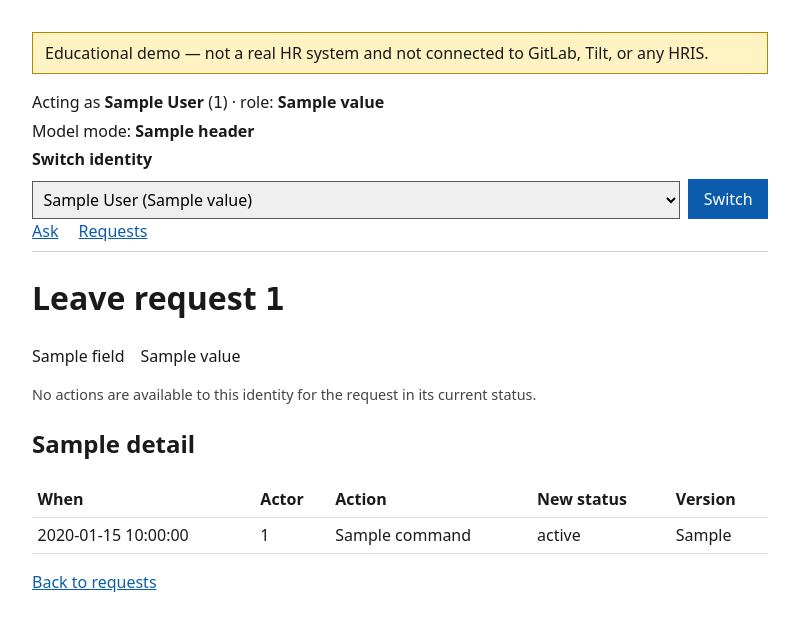
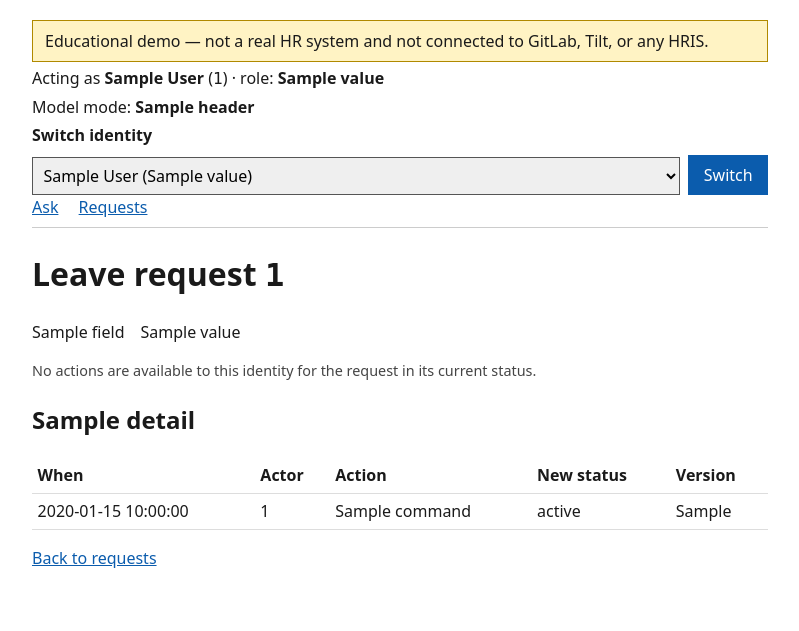
Before and after one commit to spqr-86/enterprise-employee-agent, a FastAPI app: template src/enterprise_employee_agent/web/templates/request.html in a window 1280 px wide. Shown: the top 631 px of the page, without its empty margins (240-1039 px from the left). Run offline with FastAPI, Linux system fonts and the light colour scheme; the template is opened without the code that fills it: most values are stand-ins (such as "Sample title", 1, 10 or a date in 2020); some libraries are stand-ins or nearby versions.

Commit message:
fix(a11y): resolve accessibility checklist findings for demo UI
Address Issue #14 Step 4 findings (Playwright + axe run at 360 px, JS on/off):

- Make scrollable table regions keyboard reachable (role=region,
  tabindex=0, aria-labelledby); axe scrollable-region-focusable
- Wrap long code identifiers on narrow viewports (overflow-wrap: anywhere)
- Move demo banner inside the header landmark; axe region

Co-Authored-By: Claude Opus 5.5 <noreply@anthropic.com>

```diff
--- a/src/enterprise_employee_agent/web/static/demo.css
+++ b/src/enterprise_employee_agent/web/static/demo.css
@@ -133,6 +133,10 @@ button:disabled {
   padding: 0.5rem;
 }
 
+code {
+  overflow-wrap: anywhere;
+}
+
 pre {
   white-space: pre-wrap;
   word-break: break-word;
--- a/src/enterprise_employee_agent/web/templates/base.html
+++ b/src/enterprise_employee_agent/web/templates/base.html
@@ -8,8 +8,8 @@
 </head>
 <body>
   <a class="skip" href="#main">Skip to content</a>
-  <p class="banner" role="note">Educational demo — not a real HR system and not connected to GitLab, Tilt, or any HRIS.</p>
   <header>
+    <p class="banner" role="note">Educational demo — not a real HR system and not connected to GitLab, Tilt, or any HRIS.</p>
     {% if header.identity %}
     <p class="who">Acting as <strong>{{ header.identity.display_name }}</strong> (<code>{{ header.identity.identity_id }}</code>) · role: <strong>{{ header.identity.role.value }}</strong></p>
     {% else %}
--- a/src/enterprise_employee_agent/web/templates/request.html
+++ b/src/enterprise_employee_agent/web/templates/request.html
@@ -69,8 +69,8 @@
 {% endif %}
 
 {% if detail.history %}
-<h2>{{ detail.history_label }}</h2>
-<div class="table-wrap">
+<h2 id="history-heading">{{ detail.history_label }}</h2>
+<div class="table-wrap" role="region" aria-labelledby="history-heading" tabindex="0">
 <table>
   <thead><tr><th scope="col">When</th><th scope="col">Actor</th><th scope="col">Action</th><th scope="col">New status</th><th scope="col">Version</th></tr></thead>
   <tbody>
--- a/src/enterprise_employee_agent/web/templates/requests.html
+++ b/src/enterprise_employee_agent/web/templates/requests.html
@@ -1,9 +1,9 @@
 {% extends "base.html" %}
 {% block title %}Requests · Leave assistant demo{% endblock %}
 {% block content %}
-<h1>{{ heading }}</h1>
+<h1 id="page-heading">{{ heading }}</h1>
 {% if rows %}
-<div class="table-wrap">
+<div class="table-wrap" role="region" aria-labelledby="page-heading" tabindex="0">
 <table>
   <thead><tr><th scope="col">Request</th><th scope="col">Employee</th><th scope="col">Status</th><th scope="col">Start</th><th scope="col">End</th><th scope="col">Type</th></tr></thead>
   <tbody>
```
Also changed, not shown: tests/unit/web/test_web_foundation.py (+15 -0 lines), tests/unit/web/test_web_requests.py (+13 -0 lines).
